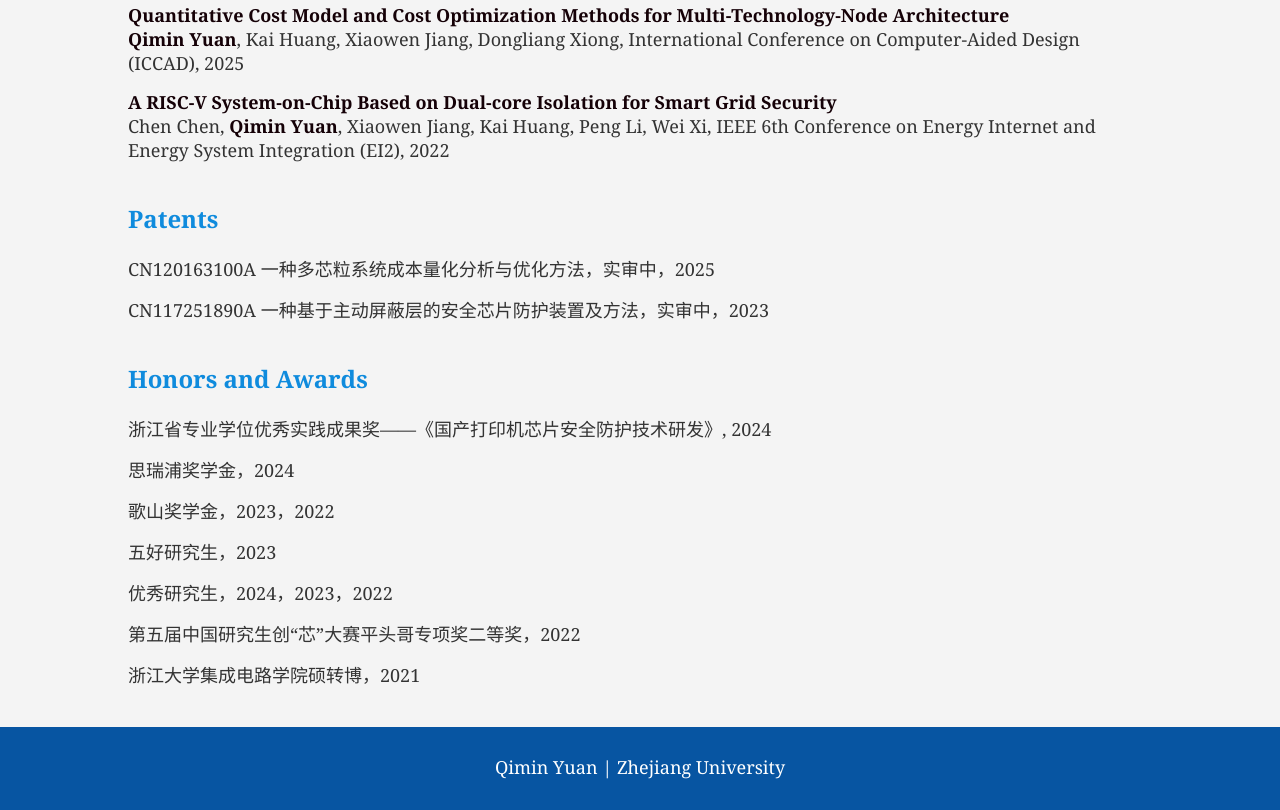
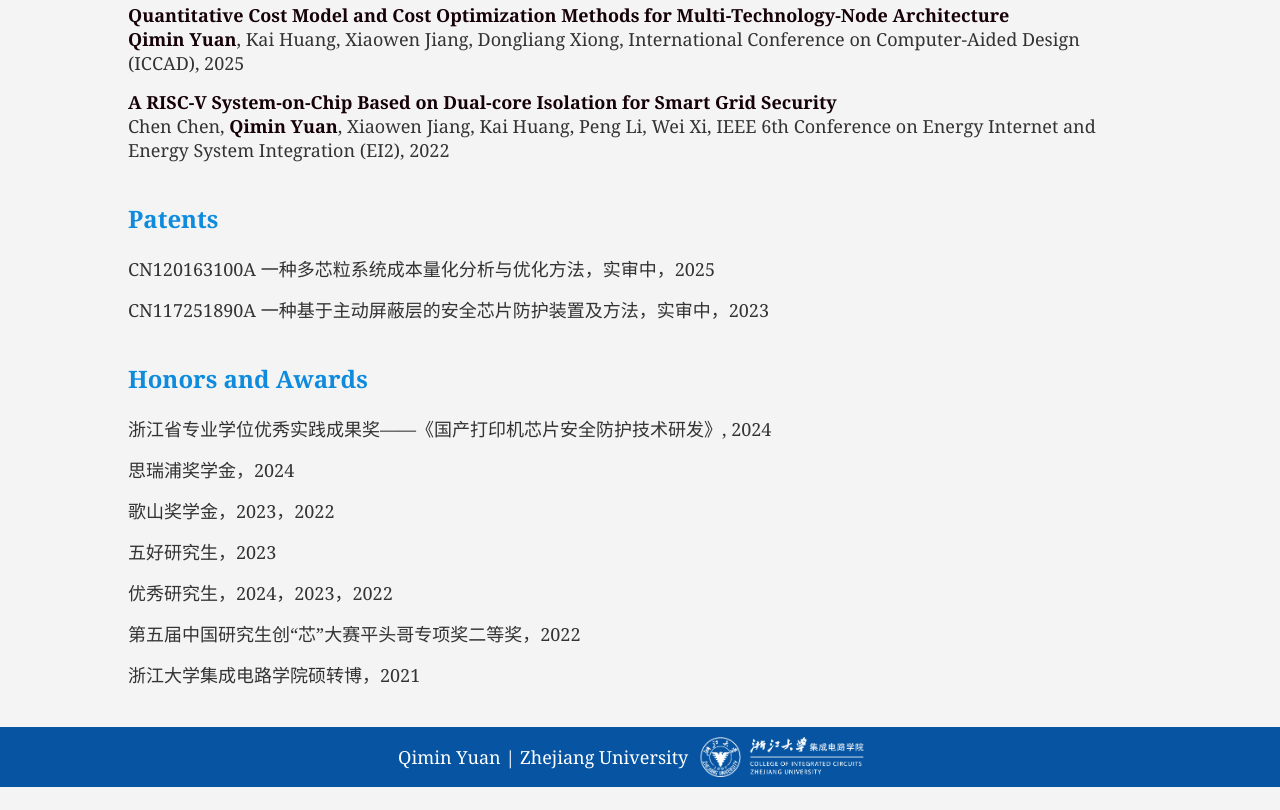
Before and after one commit to qiminyuan/qiminyuan.github.io, a plain HTML site: page index.html in a window 1280 px wide. Shown: the part 1752-2562 px from the top of the page. After the commit the page ends 2539 px from the top, so only its background shows below. Drawn offline with Linux system fonts and the light colour scheme.

Commit message:
Add files via upload

```diff
--- a/index.html
+++ b/index.html
@@ -19,8 +19,8 @@
   <meta name="twitter:description" content="欢迎来到袁启民的科研与工作个人主页">
   <meta name="twitter:image" content="https://qiminyuan.github.io/resumephoto.jpg">
   <!-- 站点 favicon / logo -->
-  <link rel="icon" href="/zjulogo.jpg" type="image/jpeg">
-  <link rel="apple-touch-icon" href="/zjulogo.jpg">
+  <link rel="icon" href="/logo.jpg" type="image/jpeg">
+  <link rel="apple-touch-icon" href="/logo.jpg">
 
 
   <title>Qimin Yuan's Academic Profile</title>
@@ -314,8 +314,12 @@
   </div>
 
   <footer>
-    <p>Qimin Yuan | Zhejiang University</p>
+    <div style="display:flex; justify-content:center; align-items:center; gap:10px; flex-wrap:wrap;">
+      <p style="margin:0;">Qimin Yuan | Zhejiang University</p>
+      <img src="zjuic.png" alt="ZJU IC Logo" style="height:40px;">
+    </div>
   </footer>
+
 
 </body>
 </html>
```
Also changed, not shown: zjuic.png (added).
